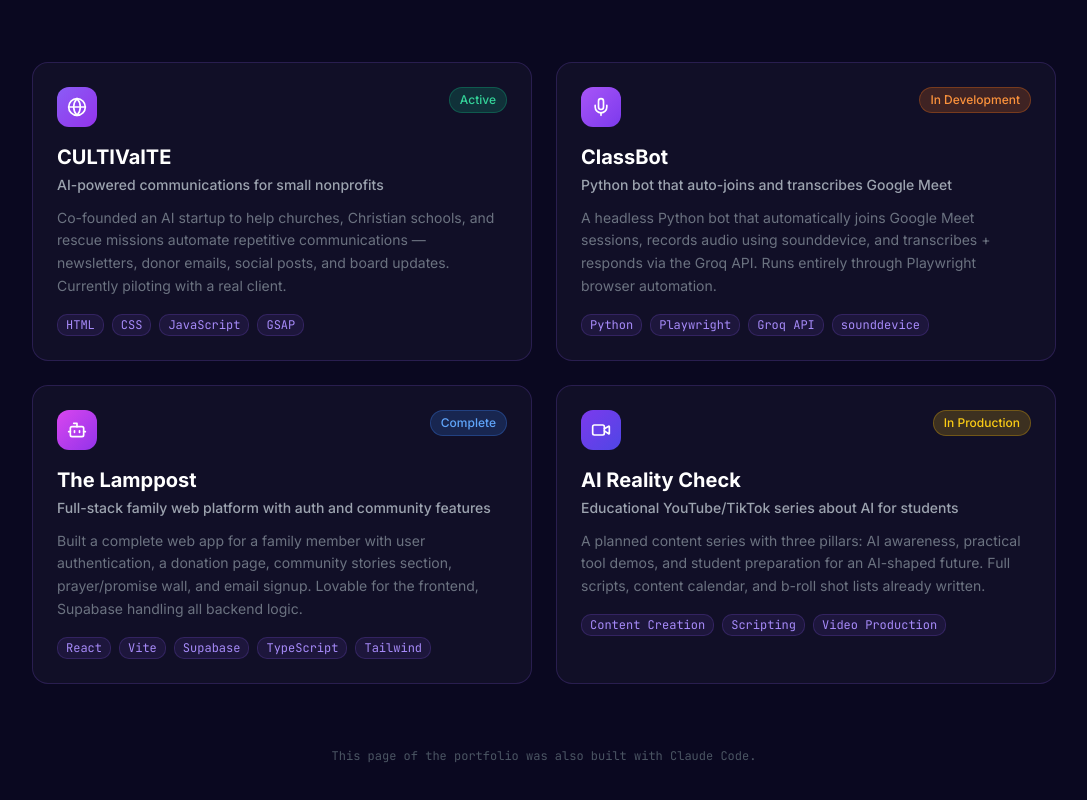
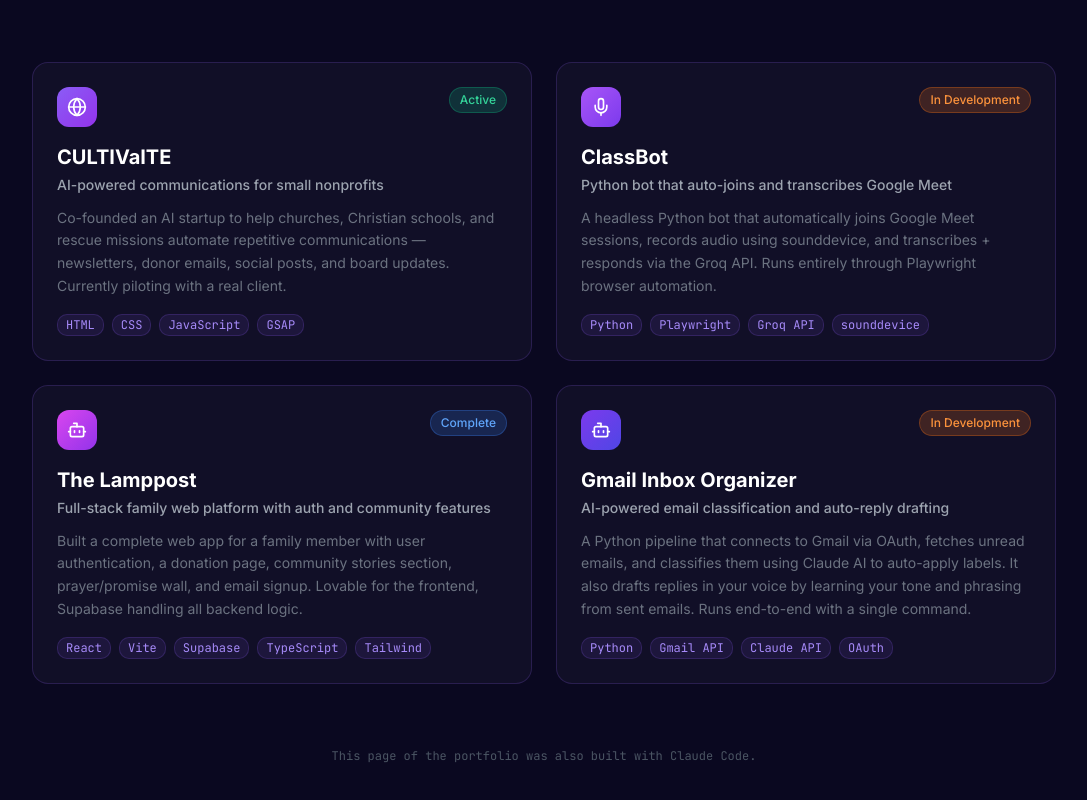
Before and after one commit to chichiroxursox-droid/ethan-portfolio, a React (Vite) app: page /ai-projects in a window 1280 px wide. Shown: the part 631-1431 px from the top of the page, without its empty margins (96-1183 px from the left). Built offline with nearby package versions, Linux system fonts and the light colour scheme; the HTML template or start-up script is replaced by a standard one.

Commit message:
Preceding changes

```diff
--- a/src/pages/AIProjects.tsx
+++ b/src/pages/AIProjects.tsx
@@ -42,15 +42,15 @@ const projects = [
     accentColor: "from-fuchsia-500 to-purple-600",
   },
   {
-    name: "AI Reality Check",
+    name: "Gmail Inbox Organizer",
     brand: null,
-    tagline: "Educational YouTube/TikTok series about AI for students",
+    tagline: "AI-powered email classification and auto-reply drafting",
     description:
-      "A planned content series with three pillars: AI awareness, practical tool demos, and student preparation for an AI-shaped future. Full scripts, content calendar, and b-roll shot lists already written.",
-    tech: ["Content Creation", "Scripting", "Video Production"],
-    status: "In Production",
-    statusColor: "bg-yellow-500/20 text-yellow-400 border-yellow-500/30",
-    icon: Video,
+      "A Python pipeline that connects to Gmail via OAuth, fetches unread emails, and classifies them using Claude AI to auto-apply labels. It also drafts replies in your voice by learning your tone and phrasing from sent emails. Runs end-to-end with a single command.",
+    tech: ["Python", "Gmail API", "Claude API", "OAuth"],
+    status: "In Development",
+    statusColor: "bg-orange-500/20 text-orange-400 border-orange-500/30",
+    icon: Bot,
     accentColor: "from-violet-600 to-indigo-600",
   },
 ];
```
